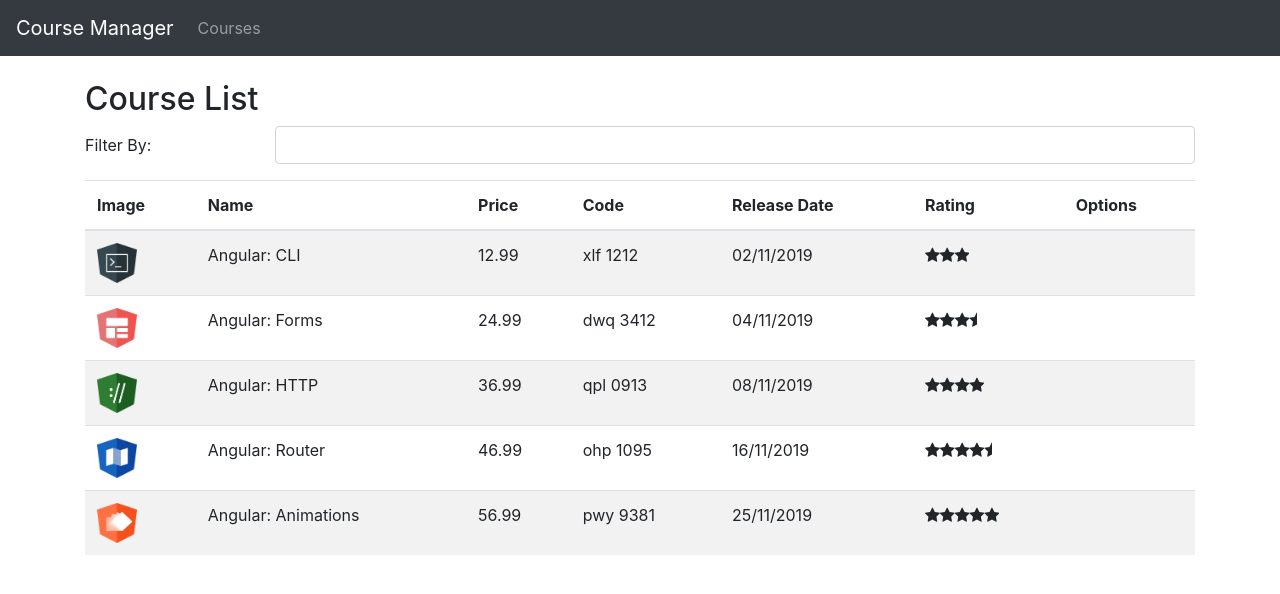
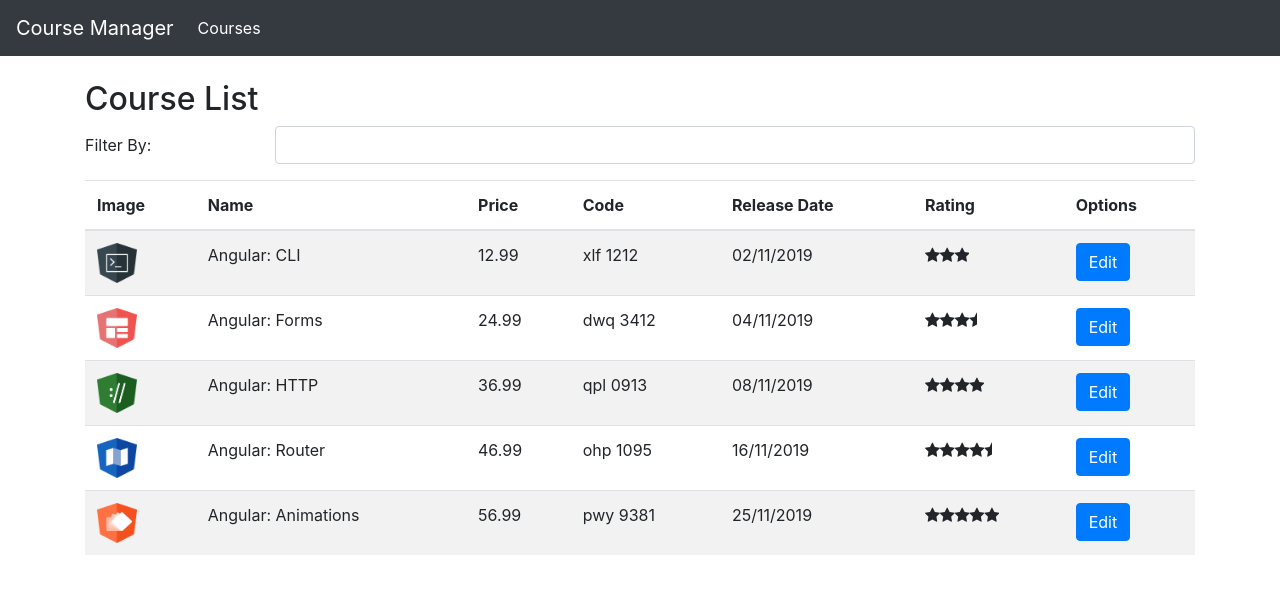
Before and after one commit to lucas-arcanjo-zz/EstudosAngular, an Angular app in the folder course-manager/: page /courses in a window 1280 px wide. Shown: the top 594 px of the page. Built offline with nearby package versions, Linux system fonts and the light colour scheme.

Commit message:
Ativando Rotas para acessar Componentes

```diff
--- /dev/null
+++ b/course-manager/src/app/courses/course-info.component.ts
@@ -0,0 +1,18 @@
+import { Component, OnInit } from "@angular/core";
+import { ActivatedRoute } from "@angular/router";
+
+@Component({
+    templateUrl: './couse-info.component.html'
+})
+export class CourseInfoComponent implements OnInit {
+
+    courseId: number;
+
+    constructor(private ActivatedRoute: ActivatedRoute) {}
+
+    ngOnInit(): void {
+        this.courseId = +this.ActivatedRoute.snapshot.paramMap.get('id');
+    }
+
+
+}
--- a/course-manager/src/app/courses/courses-list.component.html
+++ b/course-manager/src/app/courses/courses-list.component.html
@@ -29,8 +29,12 @@
             <td>{{ course.price }}</td>
             <td>{{ course.code | lowercase | replace: '-': ' '}}</td>
             <td>{{ course.releaseDate | date: 'dd/MM/yyyy'}}</td>
-            <td><app-star [rating]="course.rating"></app-star></td>
-            <td></td>
+            <td>
+                <app-star [rating]="course.rating"></app-star>
+            </td>
+            <td>
+                <a [routerLink]="['/course/info', course.id]" class="btn btn-primary">Edit</a>
+            </td>
         </tr>
     </tbody>
 </table>
--- /dev/null
+++ b/course-manager/src/app/courses/couse-info.component.html
@@ -0,0 +1 @@
+<h2>Course Id = {{ courseId }}</h2>
--- a/course-manager/src/app/nav-bar/nav-bar.component.html
+++ b/course-manager/src/app/nav-bar/nav-bar.component.html
@@ -1,5 +1,5 @@
 <nav class="navbar navbar-expand-lg navbar-dark bg-dark">
-    <a href="#"class="navbar-brand">Course Manager</a>
+    <a [routerLink]="['/courses']" class="navbar-brand">Course Manager</a>
 
     <button class="navbar-toggler" type="button" data-toggle="collapse" data-target="#navbarSupportedContent"
         aria-controls="navbarSupportedContent" aria-expanded="false" aria-label="Toggle navigation">
@@ -9,7 +9,7 @@
     <div class="collapse navbar-collapse" id="navbarSupportedContent">
         <ul class="navbar-nav mr-auto">
             <li class="nav-item">
-                <a href="#" class="nav-link">Courses</a>
+                <a [routerLink]="['/courses']" routerLinkActive="active" class="nav-link">Courses</a>
             </li>
         </ul>
     </div>
```
Also changed, not shown: course-manager/src/app/app.module.ts (+7 -11 lines), 1 other file (tests, documents, lock files or other folders).
